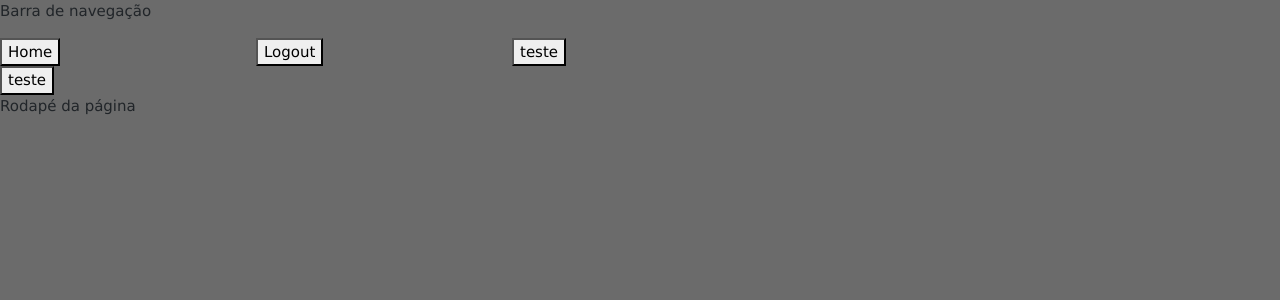
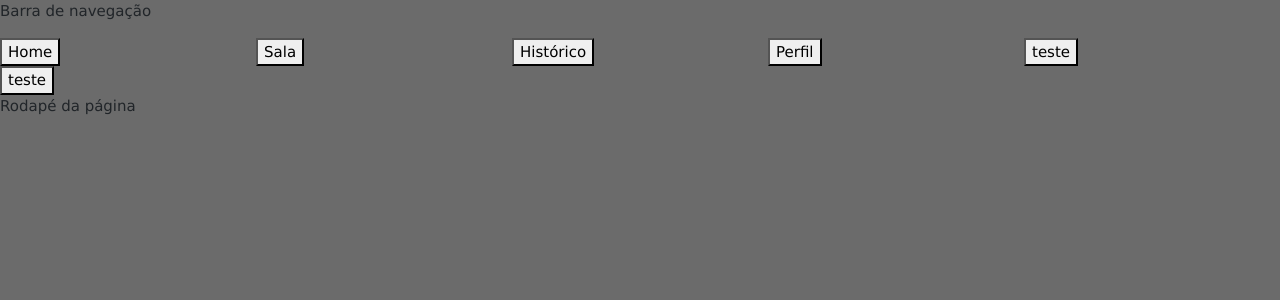
Before and after one commit to neilom18/g5-chess, a Django app: page /accounts/signup/ in a window 1280 px wide. Shown: the top 300 px of the page. Run offline with Django 3.2, Linux system fonts and the light colour scheme; parts of the project's set-up code (start-up, migrations or seed data) failed here and were passed over; some libraries are stand-ins or nearby versions.

Commit message:
feat: finish file base

```diff
--- a/projeto/main/templates/base.html
+++ b/projeto/main/templates/base.html
@@ -50,7 +50,9 @@
 
     <div class="linha">
       <div class="coluna-20" style="background-color: rgb(107, 107, 107);"><button>Home</button></div>
-      <div class="coluna-20" style="background-color: rgb(107, 107, 107);"><button>Logout</button> </div>
+      <div class="coluna-20" style="background-color: rgb(107, 107, 107);"><button>Sala</button> </div>
+      <div class="coluna-20" style="background-color: rgb(107, 107, 107);"><button>Histórico</button></div>
+      <div class="coluna-20" style="background-color: rgb(107, 107, 107);"><button>Perfil</button> </div>
 
 
        <div class="linha">
```
